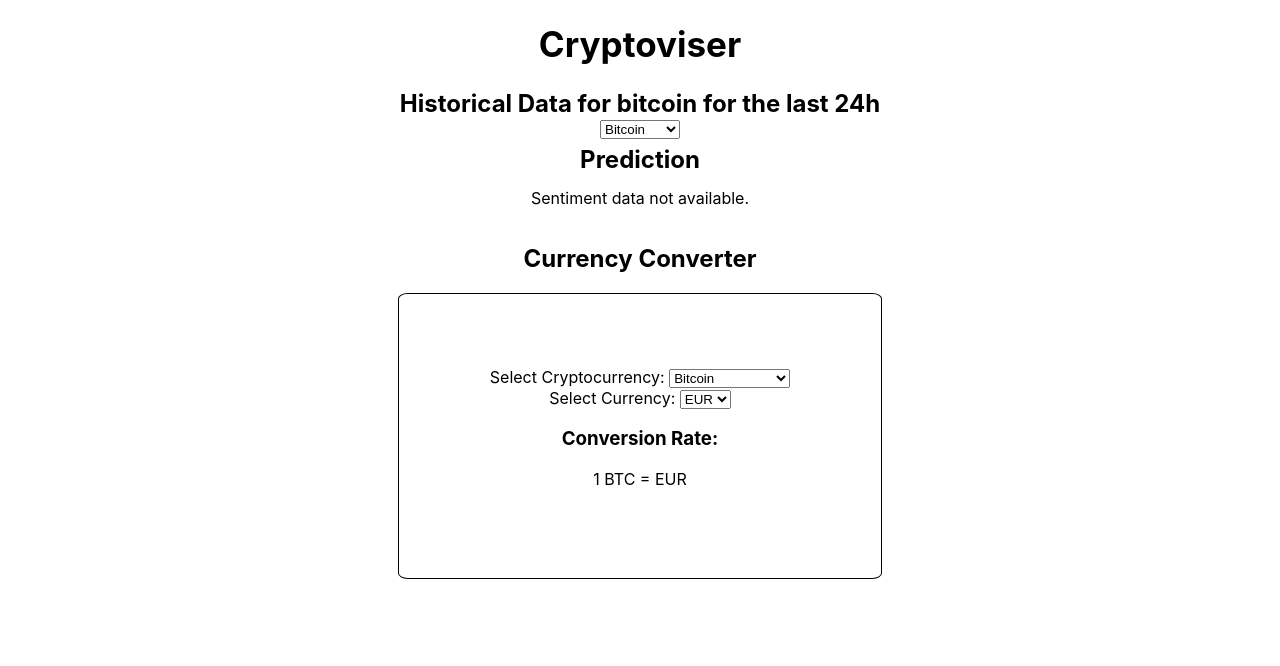
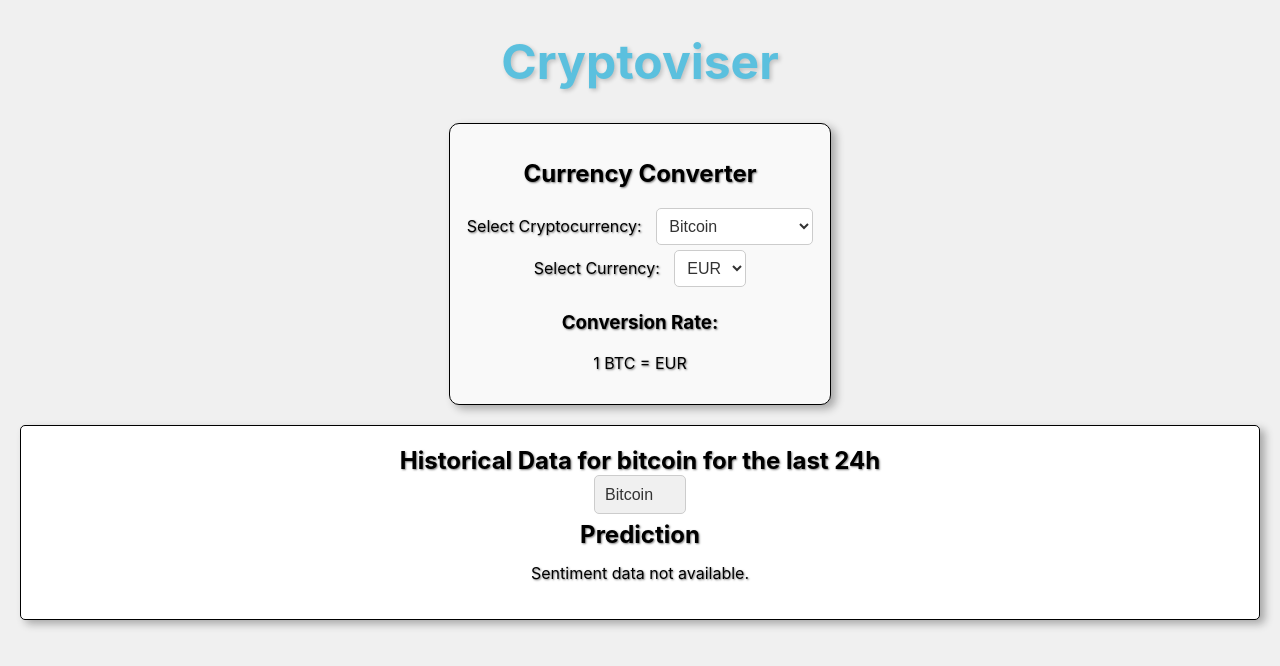
Before and after one commit to Paveljolak/TheBoysHackathon, a React (Create React App) app in the folder cryptovisor/: page / in a window 1280 px wide. Shown: the top 666 px of the page. Built offline with nearby package versions, Linux system fonts and the light colour scheme; no server answers.

Commit message:
Adding some css to the whole application

```diff
--- a/cryptovisor/src/App.css
+++ b/cryptovisor/src/App.css
@@ -1,11 +1,33 @@
 .App {
   text-align: center;
+}
+
+body,
+html {
+  margin: 0;
+  padding: 0;
+  background-color: #f0f0f0;
+}
+
+.container {
+  justify-content: center;
+  align-items: center;
+  border: 1px solid; /* Sky blue border */
+  border-radius: 5px; /* Add border radius for rounded corners */
+  padding: 20px; /* Add padding for spacing */
+  box-shadow: 5px 4px 8px rgba(0.1, 0.1, 0.1, 0.3); /* Add a more pronounced shadow */
+  background-color: #ffffff; /* White background color */
+  color: #000000; /* Text color */
+  text-shadow: 1px 1px 2px rgba(1, 0, 0, 0.5); /* Add shadow to text */
+  margin-left: 20px;
+  margin-right: 20px;
+  margin-bottom: 20px;
+  margin-top: 20px;
 }
 
 .historical {
   display: flex;
   justify-content: center;
-  align-items: center;
 }
 
 .tradingSignals {
@@ -20,10 +42,43 @@
   align-items: center;
 }
 
+.converter-container {
+  max-width: 350px; /* Adjust maximum width as needed */
+  padding: 15px; /* Add padding for spacing */
+  border: 1px solid; /* Sky blue border */
+  border-radius: 5px;
+  border-radius: 10px; /* Add border radius for rounded corners */
+  background-color: #f9f9f9; /* Background color */
+  color: #000000; /* Text color */
+  text-shadow: 1px 1px 2px rgba(1, 0, 0, 0.5);
+  box-shadow: 5px 4px 8px rgba(0.1, 0.1, 0.1, 0.3);
+}
+
 .converteraha {
-  border: 1px solid black;
-  padding: 15%;
-  border-radius: 2%;
+  margin-top: 20px; /* Add margin for spacing */
+}
+
+.converteraha label {
+  margin-right: 10px; /* Add margin between label and select element */
+}
+
+.converteraha select {
+  padding: 8px; /* Add padding for spacing */
+  font-size: 16px; /* Adjust font size */
+  border: 1px solid #ccc; /* Add border */
+  border-radius: 5px; /* Add border radius for rounded corners */
+  background-color: #fff; /* Background color */
+  color: #333; /* Text color */
+  margin-bottom: 5px;
+}
+
+.converteraha select:hover {
+  background-color: #f0f0f0; /* Darker background color on hover */
+}
+
+.converteraha select:focus {
+  outline: none; /* Remove outline on focus */
+  border-color: #5bc0de; /* Change border color on focus */
 }
 
 #historical {
@@ -37,5 +92,29 @@
 }
 
 #cryotiviser {
-  font-size: 35px;
+  font-size: 3rem;
+  margin-top: 2rem;
+  color: #5bc0de; /* Sky blue color for heading */
+  text-shadow: 2px 2px 4px rgba(0, 0, 0, 0.2); /* Subtle shadow */
+  padding: 0;
 }
+
+.buttonSelection select {
+  appearance: none; /* Remove default dropdown arrow */
+  padding: 10px; /* Add padding for spacing */
+  font-size: 16px; /* Adjust font size */
+  border: 1px solid #ccc; /* Add border */
+  border-radius: 5px; /* Add border radius for rounded corners */
+  background-color: #f0f0f0; /* Background color */
+  color: #333; /* Text color */
+  cursor: pointer; /* Change cursor to pointer on hover */
+}
+
+.buttonSelection select:hover {
+  background-color: #e0e0e0; /* Darker background color on hover */
+}
+
+.buttonSelection select:focus {
+  outline: none; /* Remove outline on focus */
+  border-color: #5bc0de; /* Change border color on focus */
+}
--- a/cryptovisor/src/App.js
+++ b/cryptovisor/src/App.js
@@ -1,27 +1,30 @@
 import "./App.css";
-import React, { useState} from "react";
+import React, { useState } from "react";
 import TradingSignals from "./components/tradingSignals";
 import HistoricalData from "./components/historical";
 import CurrencyConverter from "./components/converter";
 
 function App() {
-
   const [symbol, setSymbol] = useState("BTC");
 
   return (
-      <div className="App">
+    <div className="App">
       <header className="App-header">
         <h1 id="cryotiviser">Cryptoviser</h1>
-        <div className="container">
-        <div className="historical">
-          <HistoricalData vsCurrency="eur" days={1} onChangeSymbol={setSymbol} />
-        </div>
-        <div className="tradingSignals">
-          <TradingSignals symbol={symbol} />
-        </div>
-        </div>
         <div className="converter">
           <CurrencyConverter />
+        </div>
+        <div className="container">
+          <div className="historical">
+            <HistoricalData
+              vsCurrency="eur"
+              days={1}
+              onChangeSymbol={setSymbol}
+            />
+          </div>
+          <div className="tradingSignals">
+            <TradingSignals symbol={symbol} />
+          </div>
         </div>
       </header>
     </div>
--- a/cryptovisor/src/components/historical.js
+++ b/cryptovisor/src/components/historical.js
@@ -44,7 +44,9 @@ const HistoricalData = ({ vsCurrency, days, onChangeSymbol }) => {
 
   return (
     <div>
-      <h2 id="historical">Historical Data for {changeSymbol} for the last 24h</h2>
+      <h2 id="historical">
+        Historical Data for {changeSymbol} for the last 24h
+      </h2>
       {historicalData && (
         <div className="graph">
           <LineChart
@@ -81,16 +83,30 @@ const HistoricalData = ({ vsCurrency, days, onChangeSymbol }) => {
             />
             <Legend />
             {changeSymbol === "bitcoin" && (
-              <Line type="monotone" dataKey="1" stroke="#FF5733" strokeWidth={2} dot={false} name={changeSymbol} />
+              <Line
+                type="monotone"
+                dataKey="1"
+                stroke="#FF5733"
+                strokeWidth={2}
+                dot={false}
+                name={changeSymbol}
+              />
             )}
             {changeSymbol === "ethereum" && (
-              <Line type="monotone" dataKey="1" stroke="#7B68EE" strokeWidth={2} dot={false} name={changeSymbol} />
+              <Line
+                type="monotone"
+                dataKey="1"
+                stroke="#7B68EE"
+                strokeWidth={2}
+                dot={false}
+                name={changeSymbol}
+              />
             )}
           </LineChart>
         </div>
       )}
-      <div>
-      <select value={changeSymbol} onChange={handleSymbolChange}>
+      <div className="buttonSelection">
+        <select value={changeSymbol} onChange={handleSymbolChange}>
           <option value="bitcoin">Bitcoin</option>
           <option value="ethereum">Ethereum</option>
         </select>
```
